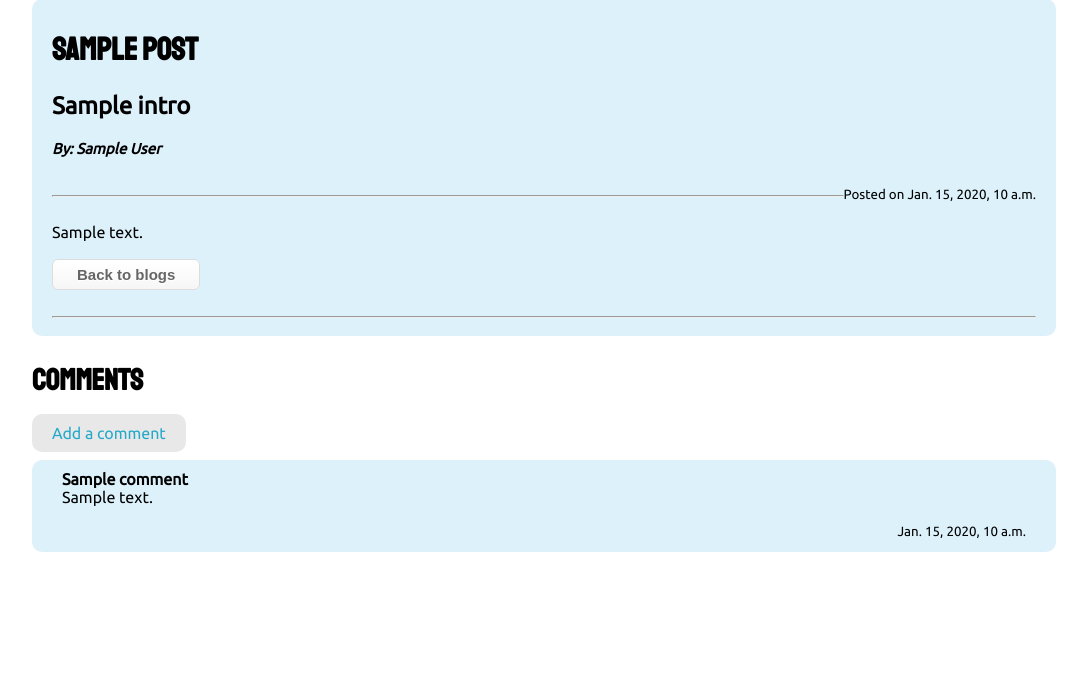
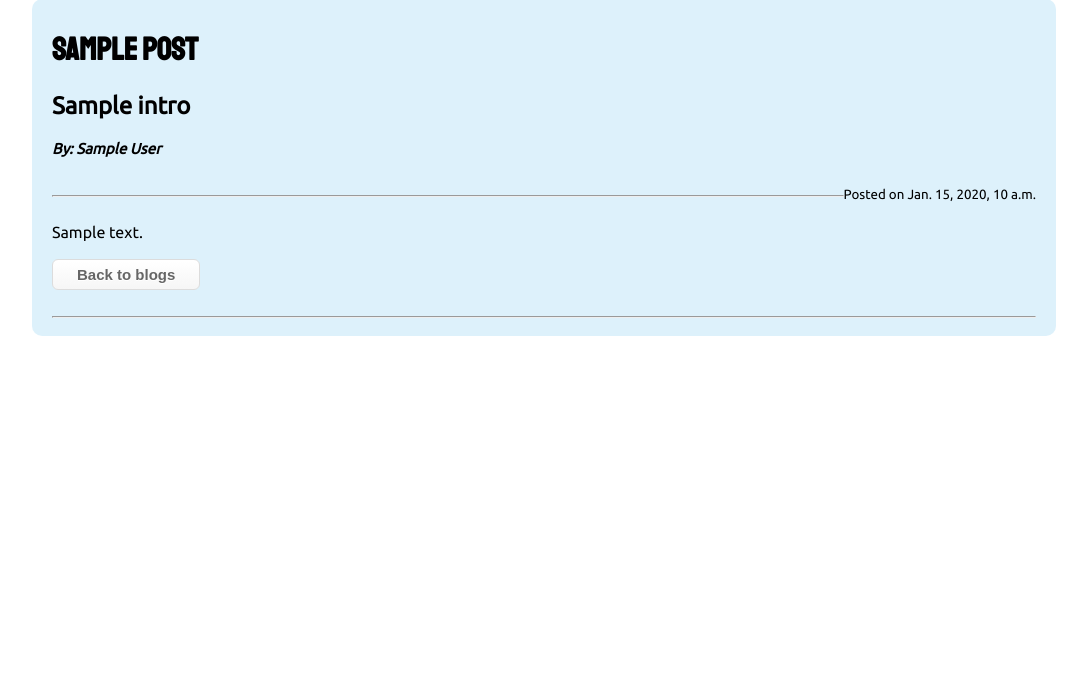
Before and after one commit to Novel-Public-Health/Novel-Public-Health, a Django app: template NovelBlog/templates/post_details.html in a window 1280 px wide. Shown: the part 170-845 px from the top of the page, without its empty margins (96-1183 px from the left). After the commit the page ends 506 px from the top, so only its background shows below. Run offline with Django 3.2, Linux system fonts and the light colour scheme; the template is opened without the code that fills it: most values are stand-ins (such as "Sample title", 1, 10 or a date in 2020); some libraries are stand-ins or nearby versions.

Commit message:
updated blog, removed comments

```diff
--- a/NovelBlog/templates/post_details.html
+++ b/NovelBlog/templates/post_details.html
@@ -19,75 +19,9 @@
             <br>
             <br/>
             <hr>
-
-        </div>
-        <div class="comments" style="margin-top: 5px; padding-left: 0;">
-            <h2 id="commentHeader" style="color: rgb(0, 0, 0); font-family: 'Staatliches', cursive; font-size: 30px;">Comments</h2>
-            <div>
-                {% if not post.comments.all %}
-                    {% if user.is_authenticated %}
-                    <p>No Comments Yet...</p><a id="startDiscussion"  style="text-decoration: none; color: rgb(37, 169, 202);" href="{% url 'add_comment' post.pk %}">Add a comment</a>
-                    {% else %}
-                    <p>No Comments Yet...</p><a href="{% url 'login' %}">Log in to comment</a>
-                    {% endif %}
-                {% else %}
-                    {% if user.is_authenticated %}
-                        <a id="startDiscussion"  style="text-decoration: none; color: rgb(37, 169, 202);" href="{% url 'add_comment' post.pk %}">Add Comment</a>
-                        <br/><br/>
-                            {% for comment in post.comments.all %}
-                                <div class= "commentBox">
-                                    <strong style="font-weight: bold">
-                                        {{ comment.name }}
-                                    </strong>
-                                    <br/>
-                                    {{ comment.body }}
-                                    <br/>  <br/>
-                                    <small style="float:right"> {{ comment.date_added }}</small>
-                                    <br/>
-                                </div>
-                            <br/>
-                            {% endfor %}
-                    {% else %}
-                        <a id="startDiscussion"  style="text-decoration: none; color: rgb(37, 169, 202);" href="{% url 'add_comment' post.pk %}">Add a comment</a>
-                        <br/><br/>
-                            {% for comment in post.comments.all %}
-                                <div class= "commentBox">
-                                    <strong style="font-weight: bold">
-                                        {{ comment.name }}
-                                    </strong>
-                                    <br/>
-                                    {{ comment.body }}
-                                    <br/>  <br/>
-                                    <small style="float:right"> {{ comment.date_added }}</small>
-                                    <br/>
-                                </div>
-                                <br/>
-                            {% endfor %}
-                    {% endif %}
-                {% endif %}
-            </div>
         </div>
     </div>
 </div>
 <br/><br/>
-<!-- <div class="comments" style="margin-top: 5px; padding-left: 7%;">
-    <h2 style="color: white;">Comments...</h2>
-    <div style="background-color: rgb(219, 245, 255); width: 80%;">
-        {% if not post.comments.all %}
-            <p>No Comments Yet...</p><a href="#">Add a comment</a>
-
-        {% else %}
-            {% for comment in post.comments.all %}
-                <strong>
-                    {{ comment.name }}
-                    {{ comment.date_added }}
-                </strong>
-                <br/>
-                {{ comment.body }}
-                <br/><br/>
-            {% endfor %}
-        {% endif %}
-    </div>
-</div> -->
 
 {% endblock %}
```
Also changed, not shown: NovelBlog/templates/home.html (+2 -5 lines), NovelBlog/migrations/0008_auto_20210415_0344.py (added), catalog/migrations/0074_auto_20210415_0344.py (added).
